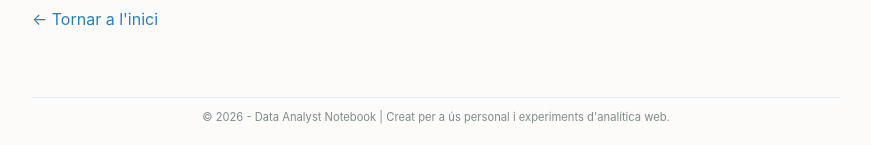
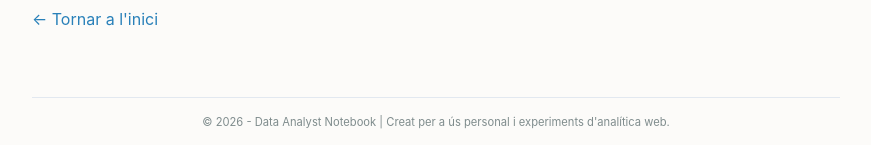
Before and after one commit to alberthr/alberthr.github.io, a Jekyll site: the page built from _posts/2026-06-09-algoritme-hongares.md, in a window 1280 px wide. Shown: the part 2905-3050 px from the top of the page, without its empty margins (204-1075 px from the left). Built offline with Jekyll 4.4.1, drawn with Linux system fonts in a browser that asks for light colours.

Commit message:
Update style.css

```diff
--- a/assets/css/style.css
+++ b/assets/css/style.css
@@ -210,6 +210,7 @@ pre.highlight, .highlight pre { background: var(--code-bg); color: var(--code-te
 /* Footer clavat a baix i sense espais extra */
 footer {
   margin-top: 3rem;
+  padding: 0.3rem 0 0.3rem 0;
   border-top: 1px solid var(--border-color);
   font-size: 0.7rem;
   color: var(--text-muted);
```
